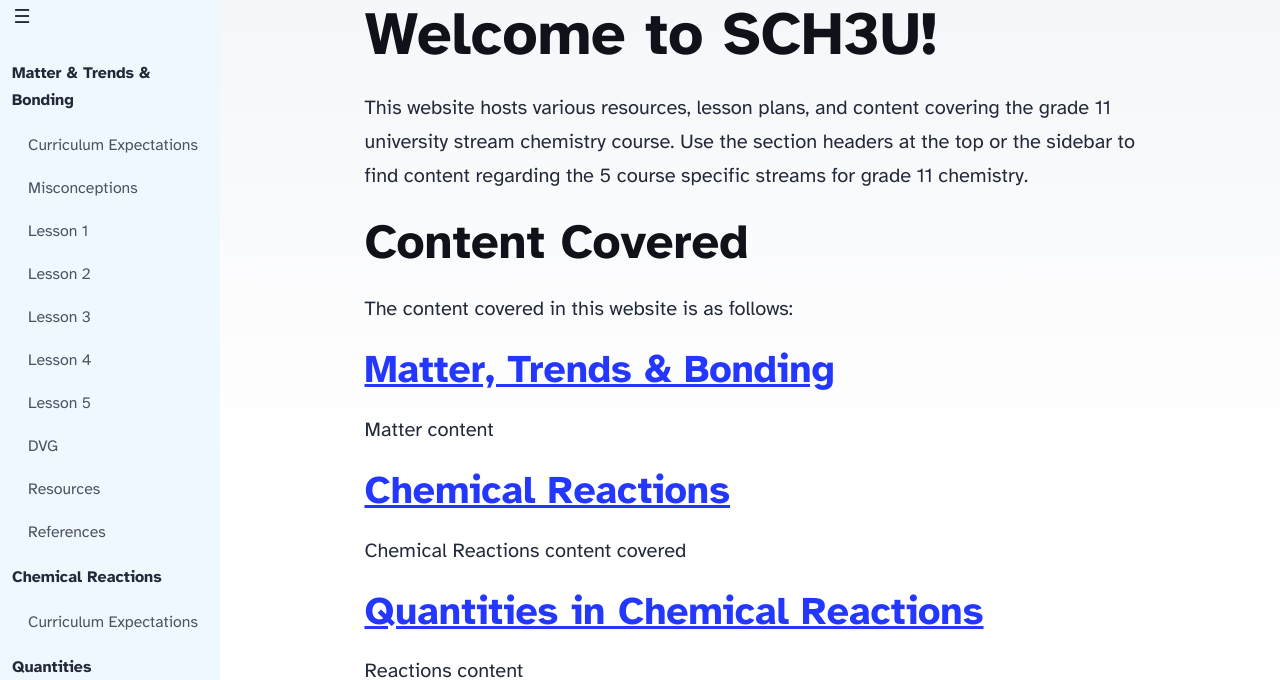
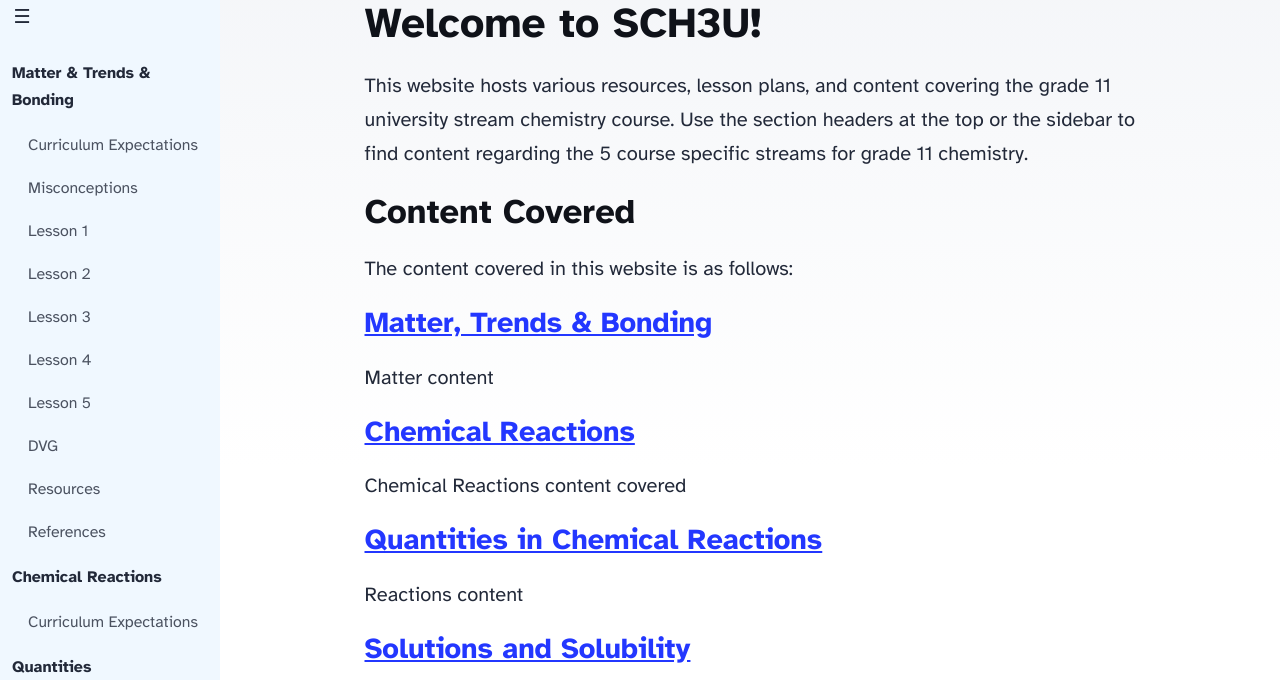
Before and after one commit to Teacher-School-Tools/STEM, an Astro site: page / in a window 1280 px wide. Shown: the part 133-813 px from the top of the page. Built offline with nearby package versions, Linux system fonts and the light colour scheme; Astro itself is replaced by a stand-in of ours.

Commit message:
shrank fonts

```diff
--- a/src/styles/global.css
+++ b/src/styles/global.css
@@ -49,16 +49,16 @@ h6 {
 	line-height: 1.2;
 }
 h1 {
-	font-size: 3.052em;
+	font-size: 2.115em;
 }
 h2 {
-	font-size: 2.441em;
+	font-size: 1.722em;
 }
 h3 {
-	font-size: 1.953em;
+	font-size: 1.444em;
 }
 h4 {
-	font-size: 1.563em;
+	font-size: 1.333em;
 }
 h5 {
 	font-size: 1.25em;
```
